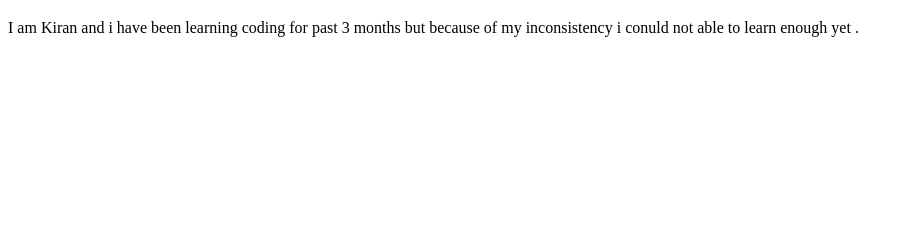
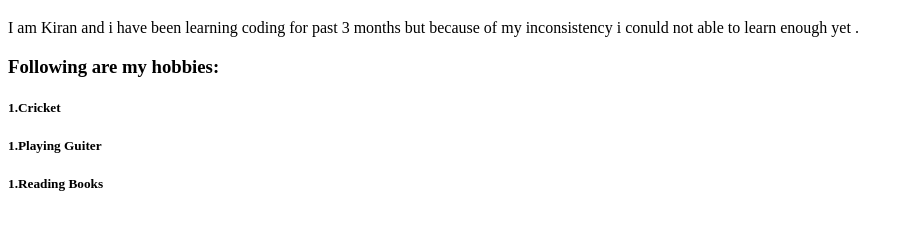
Before and after one commit to kirandebnath70/kirandebnath, a plain HTML site: page index.html in a window 1280 px wide. Shown: the part 61-290 px from the top of the page, without its empty margins (0-913 px from the left). Drawn offline with Linux system fonts and the light colour scheme.

Commit message:
docs: added my interest

```diff
--- a/index.html
+++ b/index.html
@@ -13,6 +13,12 @@
         I am Kiran and i have been learning coding for past 3 months but because of my inconsistency i conuld not able to learn enough yet .
 
     </div>
+    <div>
+        <h3>Following are my hobbies:</h3>
+        <h5>1.Cricket</h5>
+        <h5>1.Playing Guiter</h5>
+        <h5>1.Reading Books</h5>
+    </div>
 </body>
 
 </html>
```
